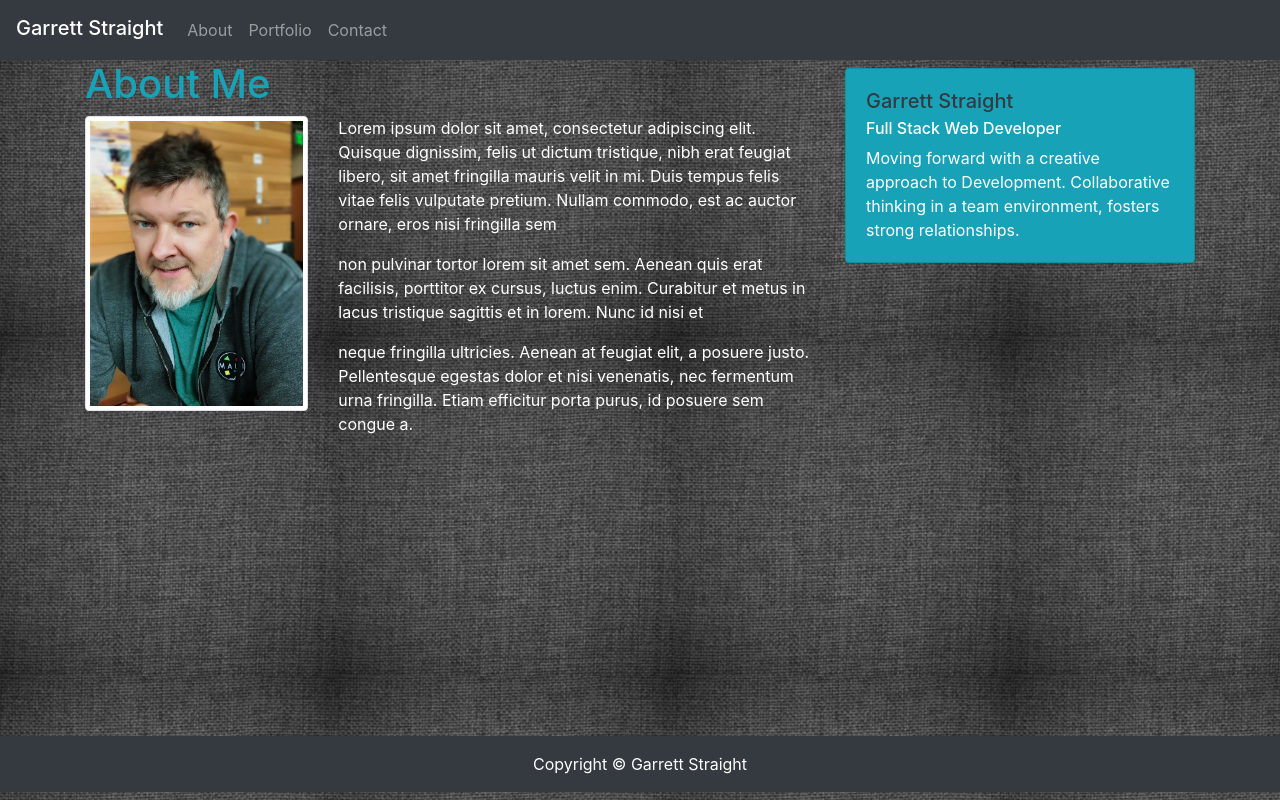
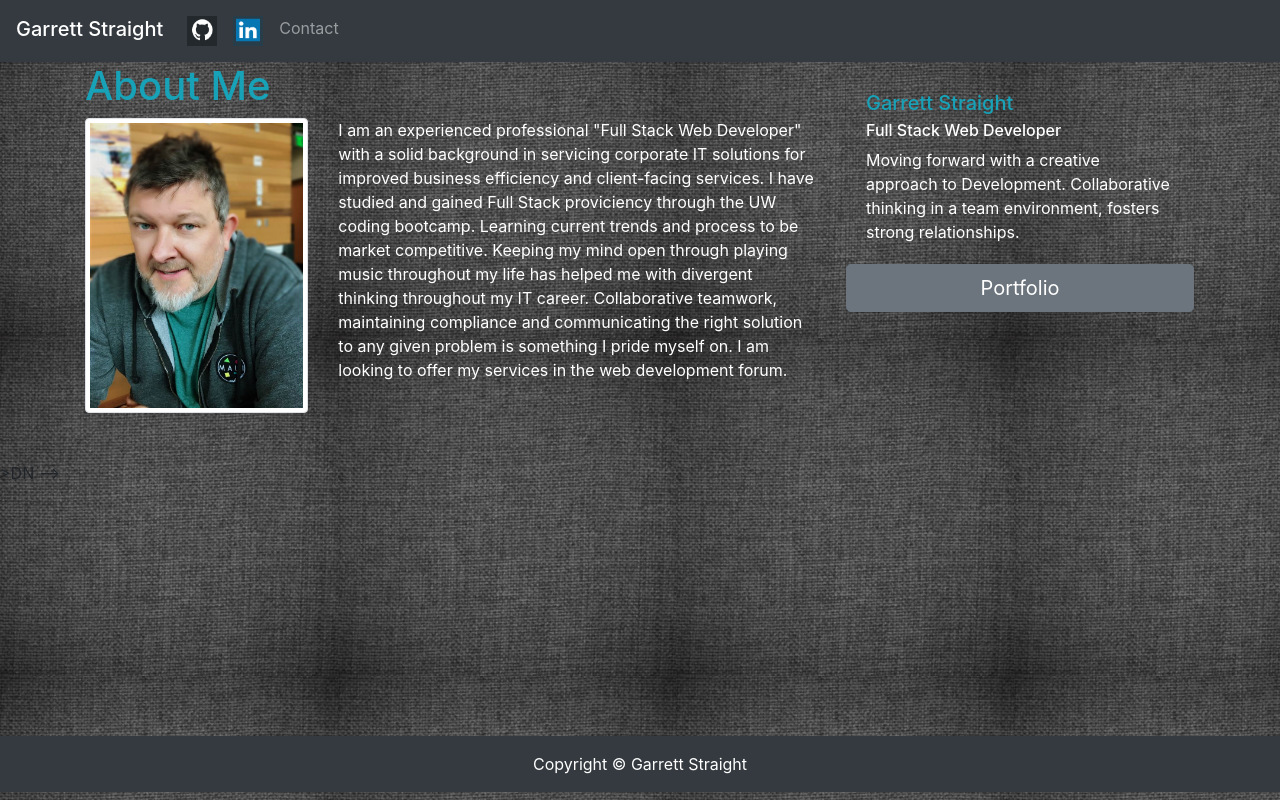
Before and after one commit to GarrettStraight/Bootstrap-Portfolio, a plain HTML site: page index.html in a window 1280 px wide. Drawn offline with nearby package versions, Linux system fonts and the light colour scheme.

Commit message:
New changes

```diff
--- a/index.html
+++ b/index.html
@@ -23,15 +23,17 @@
       <span class="navbar-toggler-icon"></span>
     </button>
     <div class="collapse navbar-collapse" id="navbarSupportedContent">
-      <ul class="nav navbar-nav navbar-right">
+      <ul class="nav navbar-nav">
         <li class="nav-item">
-          <a class="nav-link" href="index.html">About</a>
+          <a class="nav-link" href="https://github.com/GarrettStraight" target="blank">
+            <img src="assets/images/github.png" width="30" height="30" alt="Github"></a>
         </li>
         <li class="nav-item">
-          <a class="nav-link" href="portfolio.html">Portfolio</a>
+            <a class="nav-link" href="https://www.linkedin.com/in/garrett-straight-44438010/" target="blank">
+              <img src="assets/images/LinkedIn.png" width="30" height="30" alt="LinkedIn"></a>
         </li>
         <li class="nav-item">
-          <a class="nav-link" href="Contact.html">Contact</a>
+          <a class="nav-link" href="mailto:garrett.straight@gmail.com">Contact</a>
         </li>
       </ul>
     </div>
@@ -50,14 +52,7 @@
           <div class="col-md-8 text-white">
             <div class="float-md-right">
               <p>
-                Lorem ipsum dolor sit amet, consectetur adipiscing elit. Quisque dignissim, felis ut dictum tristique,
-                nibh erat feugiat libero, sit amet fringilla mauris velit in mi. Duis tempus felis vitae
-                felis vulputate pretium. Nullam commodo, est ac auctor ornare, eros nisi fringilla sem</p>
-              <p>non pulvinar tortor lorem sit amet sem. Aenean quis erat facilisis, porttitor ex cursus,
-                luctus enim. Curabitur et metus in lacus tristique sagittis et in lorem. Nunc id nisi et</p>
-              <p>neque fringilla ultricies. Aenean at feugiat elit, a posuere justo. Pellentesque egestas
-                dolor et nisi venenatis, nec fermentum urna fringilla. Etiam efficitur porta purus, id
-                posuere sem congue a.
+                I am an experienced professional "Full Stack Web Developer" with a solid background in servicing corporate IT solutions for improved business efficiency and client-facing services. I have studied and gained Full Stack proviciency through the UW coding bootcamp. Learning current trends and process to be market competitive. Keeping my mind open through playing music throughout my life has helped me with divergent thinking throughout my IT career. Collaborative teamwork, maintaining compliance and communicating the right solution to any given problem is something I pride myself on. I am looking to offer my services in the  web development forum.
               </p>
             </div>
           </div>
@@ -65,22 +60,32 @@
       </div>
       <!--Create Card taking up 4 Columns-->
       <div class="col-md-4">
-        <div class="card mt-2 bg-info">
+        <div class="card mt-2 bg-transparent">
           <div class="card-body text-white">
-            <h5 class="card-title text-dark">Garrett Straight</h5>
+            <h5 class="card-title text-info">Garrett Straight</h5>
             <h6 class="card-subtitle mb-2 text-white">Full Stack Web Developer</h6>
             <p class="card-text">Moving forward with a creative approach to Development. Collaborative thinking in a
-              team environment, fosters strong relationships.</p>
+              team environment, fosters strong relationships.
+             </p>
+
+          </div>
+          <div class="dropdown">
+            <a class="btn btn-secondary btn-lg btn-block" href="#" role="button" id="dropdownMenuLink" data-toggle="dropdown" aria-haspopup="true" aria-expanded="false">
+              Portfolio
+            </a>
+
+            <div class="dropdown-menu" aria-labelledby="dropdownMenuLink">
+              <a class="dropdown-item" href="https://garrettstraight.github.io/Team-7-First-Web-Dev-Project/"target="_blank">Team Project 1</a>
+              <a class="dropdown-item" href="https://garrettstraight.github.io/SimpleTrainScheduler/"target="_blank">Simple Train Schedule Project</a>
+              <a class="dropdown-item" href="https://garrettstraight.github.io/HW-TriviaGame/"target="_blank">Trivia Game Project</a>
+            </div>
           </div>
         </div>
       </div>
     </div>
   </div>
-
-
-
-
-  <!-- jQuery CDN -->
+<br>
+<br>>DN -->
   <script src="https://ajax.googleapis.com/ajax/libs/jquery/1.11.3/jquery.min.js"></script>
 
   <script src="https://cdnjs.cloudflare.com/ajax/libs/popper.js/1.14.3/umd/popper.min.js"></script>
```
Also changed, not shown: assets/images/LinkedIn.png (added), assets/images/ProjectIDKyouDecide.png (added), assets/images/PsychicGame.png (added), assets/images/TrainSchedule.png (added), assets/images/github.png (added).
